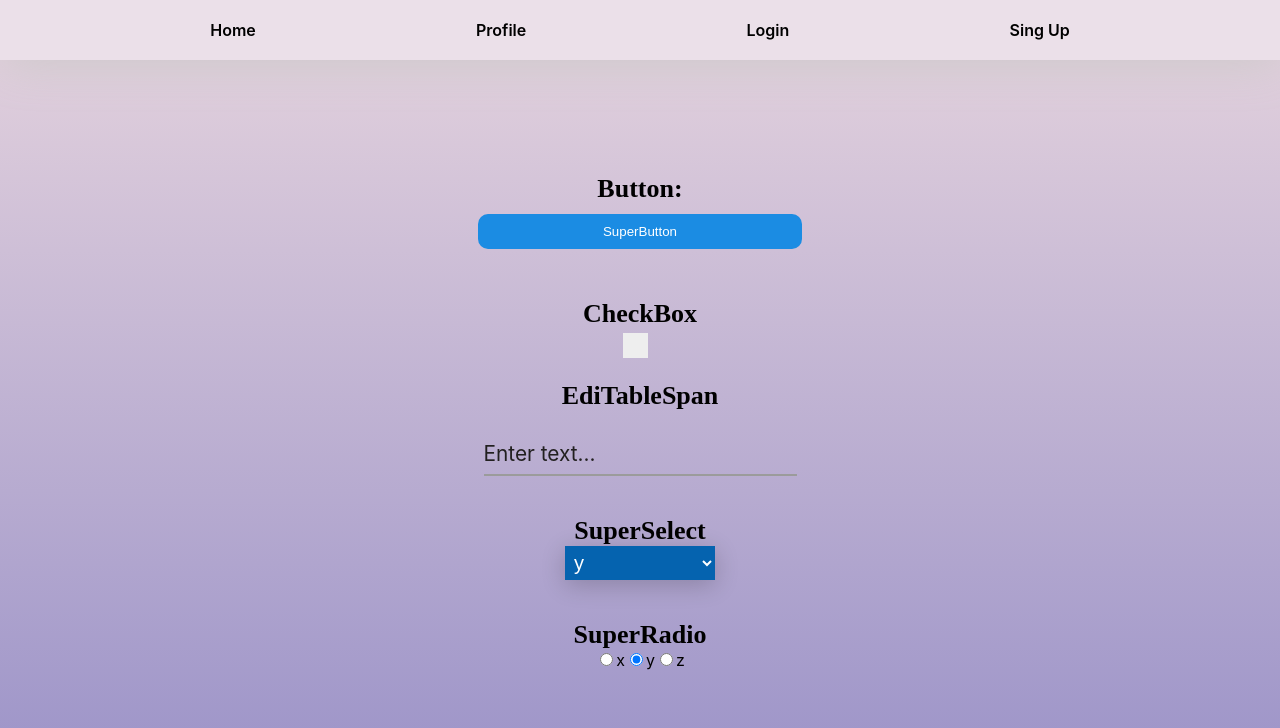
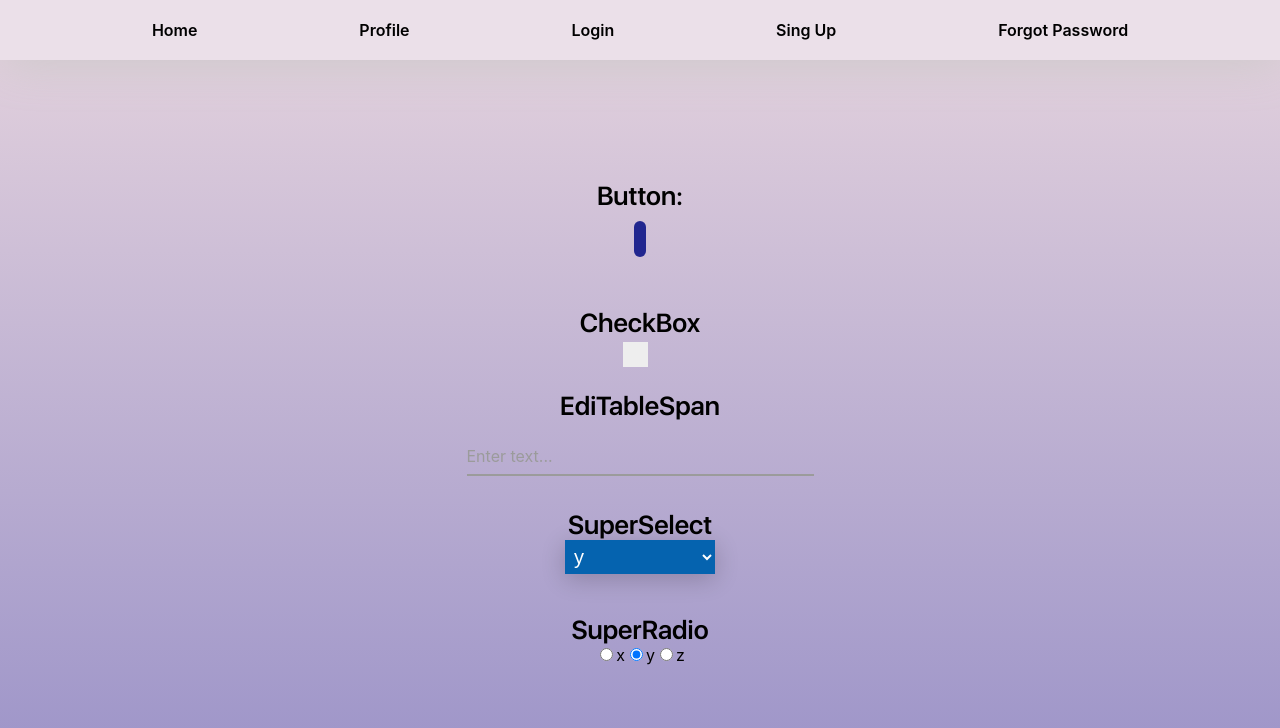
Before and after one commit to Tenebran/cards-nya, a React (Create React App) app: page /#/test in a window 1280 px wide. Shown: the top 728 px of the page. Built offline with nearby package versions, Linux system fonts and the light colour scheme.

Commit message:
add LostPassword Page

```diff
--- a/src/index.tsx
+++ b/src/index.tsx
@@ -5,6 +5,7 @@ import App from './App';
 import reportWebVitals from './reportWebVitals';
 import { Provider } from 'react-redux';
 import store from './modules/redux/store';
+import './modules/assets/fonts/fonts.scss';
 
 ReactDOM.render(
   <React.StrictMode>
--- a/src/modules/components/Header/Header.tsx
+++ b/src/modules/components/Header/Header.tsx
@@ -37,6 +37,13 @@ export const Header = () => {
       >
         Sing Up
       </NavLink>
+      <NavLink
+        to={PATH.RESET_PASSWORD}
+        activeClassName={'header__button_active'}
+        className={'header__button'}
+      >
+        Forgot Password
+      </NavLink>
     </header>
   );
 };
--- a/src/modules/components/SuperButton/SuperButton.scss
+++ b/src/modules/components/SuperButton/SuperButton.scss
@@ -1,16 +1,19 @@
 .superButton {
   &__default {
     border: 0;
-    border-radius: 10px;
+    border-radius: 18px;
     transition: all 0.3s ease;
-    background-color: #1b8ce3;
+    background-color: #21268f;
     color: white;
-    padding: 10px 125px;
     margin: 10px;
     cursor: pointer;
+    height: 36px;
+    font-size: 16px;
+    font-family: 'SF UI Regular';
+    user-select: none;
 
     &:hover {
-      background-color: #145f96;
+      background-color: #161b5a;
     }
 
     &:disabled {
@@ -19,17 +22,7 @@
       pointer-events: none;
     }
   }
-  &__red {
-    border: 0;
-    border-radius: 5px;
-    transition: all 0.3s ease;
-    background-color: #e3291b;
-    color: white;
-    padding: 10px 25px;
-    margin: 10px 0;
-    cursor: pointer;
-    outline: none;
-  }
+
   &:focus:hover {
     background-color: #b82115;
   }
--- a/src/modules/components/SuperButton/SuperButton.tsx
+++ b/src/modules/components/SuperButton/SuperButton.tsx
@@ -8,22 +8,25 @@ type DefaultButtonPropsType = DetailedHTMLProps<
 >;
 
 type SuperButtonPropsType = DefaultButtonPropsType & {
-  red?: boolean;
+  color?: string;
   error?: string;
+  name?: string;
+  buttonWidth?: string;
 };
 
 const SuperButton: React.FC<SuperButtonPropsType> = ({
-  red,
+  color,
   className,
+  name,
+  buttonWidth,
   ...restProps // все остальные пропсы попадут в объект restProps, там же будет children
 }) => {
-  const finalClassName = `${red ? 'superButton__red' : 'superButton__default'} ${className}`;
+  const finalClassName = `${color ? `superButton__${color}` : 'superButton__default'} ${className}`;
 
   return (
-    <button
-      className={finalClassName}
-      {...restProps} // отдаём кнопке остальные пропсы если они есть (children там внутри)
-    />
+    <button className={finalClassName} style={{ minWidth: buttonWidth }}>
+      {name}
+    </button>
   );
 };
 
--- a/src/modules/components/SuperEditableSpan/SuperEditableSpan.scss
+++ b/src/modules/components/SuperEditableSpan/SuperEditableSpan.scss
@@ -1,25 +1,18 @@
-.isEditable {
-  display: inline-block;
-  padding: 12px 20px;
-  margin: 8px 0;
-  box-sizing: border-box;
-  font: 300 20px 'Roboto Mono';
-}
-
 $primary: #11998e;
 $secondary: #38ef7d;
 $white: #fff;
 $gray: #9b9b9b;
+
 .span__group {
   position: relative;
   padding: 15px 0 0;
-  margin-top: 10px;
-  min-width: 300px;
+  width: 347px;
+  height: 33px;
 }
 
 .span__field {
-  font-family: inherit;
-  min-width: 300px;
+  font-family: 'SF UI Regular';
+  min-width: 347px;
   border: 0;
   border-bottom: 2px solid $gray;
   outline: 0;
@@ -42,10 +35,10 @@ $gray: #9b9b9b;
 
 .span__label {
   position: absolute;
-  top: 0;
+  top: 25px;
   display: block;
   transition: 0.2s;
-  font-size: 1rem;
+  font-size: 16px;
   color: $gray;
 }
 
@@ -56,3 +49,7 @@ $gray: #9b9b9b;
     box-shadow: none;
   }
 }
+
+.wrapper__input {
+  display: flex;
+}
--- a/src/modules/components/SuperEditableSpan/SuperEditableSpan.tsx
+++ b/src/modules/components/SuperEditableSpan/SuperEditableSpan.tsx
@@ -18,7 +18,8 @@ type SuperEditableSpanType = DefaultInputPropsType & {
   onEnter?: () => void;
   error?: string;
   spanClassName?: string;
-
+  inputName?: string;
+  type?: string;
   spanProps?: DefaultSpanPropsType; // пропсы для спана
 };
 
@@ -27,6 +28,9 @@ const SuperEditableSpan: React.FC<SuperEditableSpanType> = ({
   onBlur,
   onEnter,
   spanProps,
+  inputName,
+  error,
+  type,
 
   ...restProps // все остальные пропсы попадут в объект restProps
 }) => {
@@ -55,22 +59,20 @@ const SuperEditableSpan: React.FC<SuperEditableSpanType> = ({
           autoFocus // пропсу с булевым значением не обязательно указывать true
           onBlur={onBlurCallback}
           onEnter={onEnterCallback}
+          inputName={inputName}
+          error={error}
+          type={type}
           {...restProps} // отдаём инпуту остальные пропсы если они есть (value например там внутри)
         />
       ) : (
-        <span className="span__group field" onClick={onDoubleClickCallBack} {...restSpanProps}>
-          <input
-            type="input"
-            className="span__field"
-            placeholder="Name"
-            name="name"
-            id="name"
-            required
-          />
-          <label htmlFor="name" className="form__label">
-            {children || restProps.value}
-          </label>
-        </span>
+        <div className="wrapper__input">
+          <span className="span__group " onClick={onDoubleClickCallBack} {...restSpanProps}>
+            <input type={type} className="span__field" name={type} required />
+            <label htmlFor="name" className="span__label">
+              {children || restProps.value}
+            </label>
+          </span>
+        </div>
       )}
     </>
   );
--- a/src/modules/components/SuperInput/SuperInput.scss
+++ b/src/modules/components/SuperInput/SuperInput.scss
@@ -1,34 +1,17 @@
-.superInput {
-  padding: 12px 20px;
-  margin: 8px 0;
-  border: 1px solid #ccc;
-  border-radius: 4px;
-  box-sizing: border-box;
-  outline: none;
-  font: 300 20px 'Roboto Mono';
-  &__errorInput {
-    border-color: #e3291b;
-  }
-
-  &__error {
-    color: #e3291b;
-  }
-}
-
-$primary: #11998e;
-$secondary: #38ef7d;
-$white: #fff;
+$primary: #9890c7;
+$secondary: #e6d4de;
+$white: #2d2e46;
 $gray: #222020;
 .form__group {
   position: relative;
   padding: 15px 0 0;
-  margin-top: 10px;
-  width: 300px;
+  width: 347px;
+  height: 33px;
 }
 
 .form__field {
-  font-family: inherit;
-  width: 300px;
+  font-family: 'SF UI Regular';
+  width: 347px;
   border: 0;
   border-bottom: 2px solid $gray;
   outline: 0;
@@ -54,7 +37,7 @@ $gray: #222020;
   top: 0;
   display: block;
   transition: 0.2s;
-  font-size: 1rem;
+  font-size: 16px;
   color: $gray;
 }
 
@@ -67,10 +50,11 @@ $gray: #222020;
     font-size: 1rem;
     color: $primary;
     font-weight: 700;
+    // height: 33px;
   }
-  padding-bottom: 6px;
+  // padding-bottom: 6px;
   font-weight: 700;
-  border-width: 3px;
+  // border-width: 3px;
   border-image: linear-gradient(to right, $primary, $secondary);
   border-image-slice: 1;
 }
--- a/src/modules/components/SuperInput/SuperInput.tsx
+++ b/src/modules/components/SuperInput/SuperInput.tsx
@@ -15,10 +15,11 @@ type SuperInputTextPropsType = DefaultInputPropsType & {
   onEnter?: () => void;
   error?: string;
   spanClassName?: string;
+  inputName?: string;
+  type?: string;
 };
 
 const SuperInput: React.FC<SuperInputTextPropsType> = ({
-  type = 'text',
   onChange,
   onChangeText,
   onKeyPress,
@@ -26,6 +27,8 @@ const SuperInput: React.FC<SuperInputTextPropsType> = ({
   error,
   className,
   spanClassName,
+  inputName,
+  type,
 
   ...restProps // все остальные пропсы попадут в объект restProps
 }) => {
@@ -49,25 +52,23 @@ const SuperInput: React.FC<SuperInputTextPropsType> = ({
   }`;
 
   return (
-    <>
-      <div className="form__group field">
+    <div className="wrapper__input">
+      <span className="form__group field">
         <input
           className="form__field"
-          placeholder="Name"
-          name="name"
+          type={type}
+          name={type}
           required
-          type={type}
           onChange={onChangeCallback}
           onKeyPress={onKeyPressCallback}
           {...restProps}
         />
         <label htmlFor="name" className="form__label">
-          {type}
+          {inputName}
         </label>
-      </div>
-      <span className={finalSpanClassName}>Error</span>
-      {error && <span className={finalSpanClassName}>{error}</span>}
-    </>
+      </span>
+      {error && <span className={finalInputClassName}>{error}</span>}
+    </div>
   );
 };
 
--- a/src/modules/pages/Auth/LostPassword/LostPassword.scss
+++ b/src/modules/pages/Auth/LostPassword/LostPassword.scss
@@ -7,5 +7,45 @@
   &__wrapper {
     max-width: 413px;
     background-color: #f9f9fe;
+    color: #2d2e46;
+    padding: 25px 20px;
+    display: flex;
+    flex-direction: column;
+    align-items: center;
+    border-radius: 8px;
+  }
+
+  &__title {
+    display: inline-block;
+    font-size: 26px;
+    margin: 0 125px 32px;
+    font-family: 'Poppins';
+  }
+  &__subtitle {
+    font-family: 'Poppins';
+    display: inline-block;
+    font-size: 22px;
+    margin: 0 0 50px 0;
+  }
+
+  &__info {
+    max-width: 347px;
+    color: #2d2e46;
+    opacity: 0.5;
+    margin: 30px 0 90px 0;
+  }
+
+  &__remember {
+    max-width: 347px;
+    color: #2d2e46;
+    opacity: 0.5;
+    margin: 30px 0 11px 0;
+  }
+
+  &__tryloggin {
+    text-decoration: none;
+    font-family: 'SF UI Semibold';
+    font-size: 16px;
+    color: #21268f;
   }
 }
--- a/src/modules/pages/Auth/LostPassword/LostPassword.tsx
+++ b/src/modules/pages/Auth/LostPassword/LostPassword.tsx
@@ -1,10 +1,36 @@
-import React from 'react';
+import React, { useState } from 'react';
+import SuperButton from '../../../components/SuperButton/SuperButton';
+import SuperEditableSpan from '../../../components/SuperEditableSpan/SuperEditableSpan';
 import './LostPassword.scss';
 
 export const LostPassword = () => {
+  const [value, setValue] = useState<string>('');
+
   return (
     <div className="forgot">
-      <div className="forgot__wrapper">Hello</div>
+      <div className="forgot__wrapper">
+        <h2 className="forgot__title">It-Incubator</h2>
+        <span className="forgot__subtitle">Forgot your password?</span>
+        <div>
+          <SuperEditableSpan
+            value={value}
+            onChangeText={setValue}
+            spanProps={{ children: value ? undefined : 'Email' }}
+            inputName="Email"
+            type={'email'}
+          />
+        </div>
+        <div className="forgot__info">
+          Enter your email address and we will send you further instructions
+        </div>
+
+        <SuperButton name="Send Instructions" buttonWidth="266px" />
+
+        <div className="forgot__remember">Did you remember your password?</div>
+        <a className="forgot__tryloggin" href="#">
+          Try logging in
+        </a>
+      </div>
     </div>
   );
 };
```
